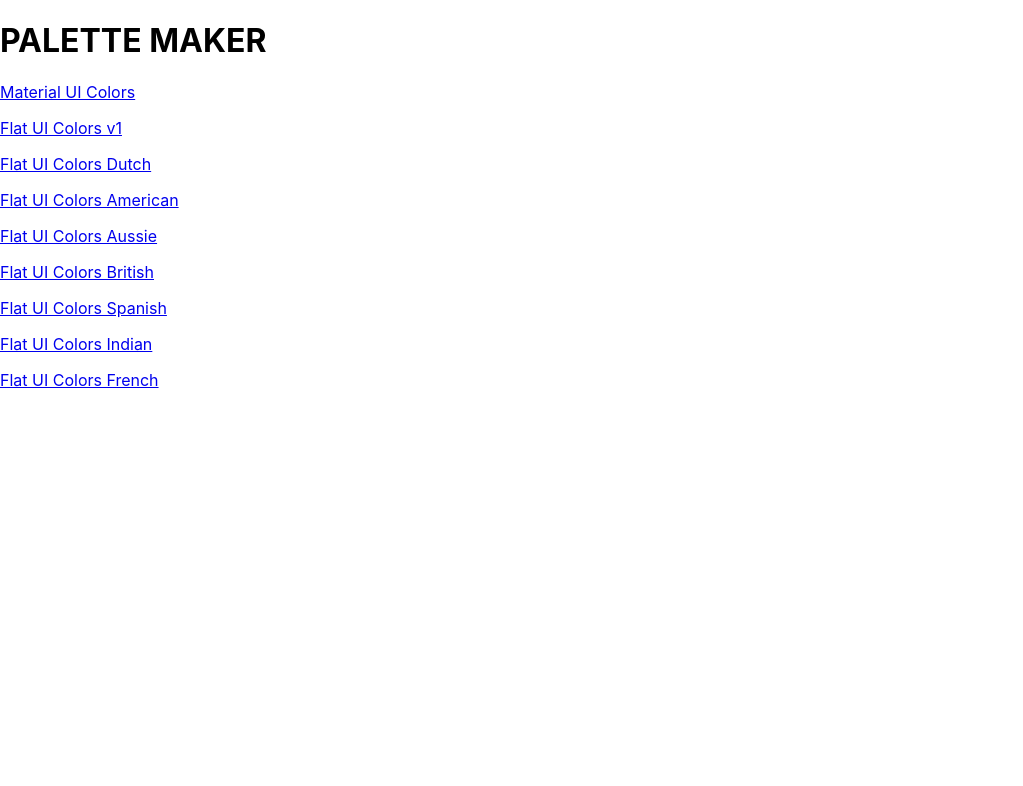
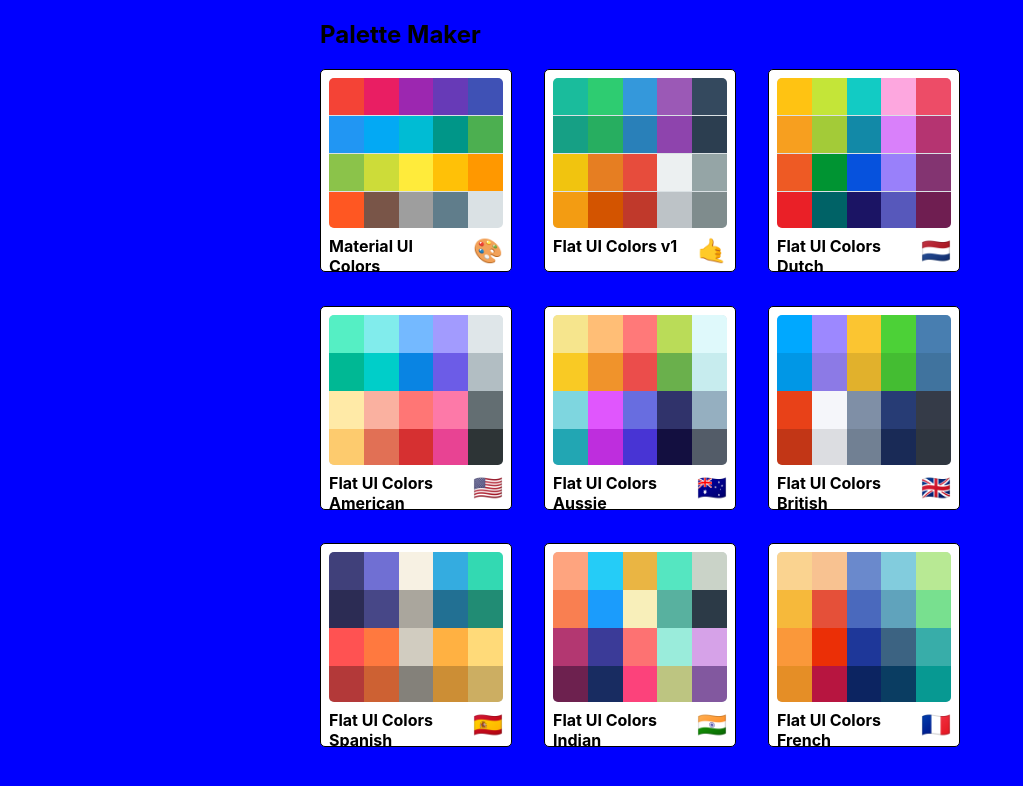
Before and after one commit to anoof/palette-maker, a React (Create React App) app: page / in a window 1280 px wide. Shown: the top 786 px of the page, without its empty margins (0-1023 px from the left). Built offline with nearby package versions, Linux system fonts and the light colour scheme.

Commit message:
added withStyles from material for styling minipalette and palettelist

```diff
--- a/package.json
+++ b/package.json
@@ -5,6 +5,7 @@
   "dependencies": {
     "@material-ui/core": "^4.12.3",
     "@material-ui/icons": "^4.11.2",
+    "@material-ui/styles": "^4.11.4",
     "@testing-library/jest-dom": "^5.14.1",
     "@testing-library/react": "^11.2.7",
     "@testing-library/user-event": "^12.8.3",
--- /dev/null
+++ b/src/MiniPalette.js
@@ -0,0 +1,68 @@
+import React from "react";
+import { withStyles } from "@material-ui/styles";
+
+const styles = {
+	root: {
+		backgroundColor: "white",
+		border: "1px solid black",
+		borderRadius: "5px",
+		padding: "0.5rem",
+		position: "relative",
+		overflow: "hidden",
+		"&:hover": {
+			cursor: "pointer",
+		},
+	},
+	colors: {
+        backgroundColor: "#dae1e4",
+        height: "150px",
+        width: "100%",
+        borderRadius: "5px",
+        overflow: "hidden"
+	},
+	title: {
+		display: "flex",
+		justifyContent: "space-between",
+		alignItems: "flex-start",
+		margin: "0",
+		color: "black",
+		paddingTop: "0.5rem",
+		fontSize: "1rem",
+		position: "relative",
+        height: "50px"
+	},
+	emoji: {
+		marginLeft: "0.5rem",
+		fontSize: "1.5rem",
+	},
+    miniColor: {
+      height: "25%",
+      width: "20%",
+      display: "inline-block",
+      margin: "0 auto",
+      position: "relative",
+      marginBottom: "-3.5px"
+    }
+};
+
+function MiniPalette(props) {
+	const { classes, paletteName, emoji, colors } = props;
+	const miniColorBoxes = colors.map(color => (
+        <div
+            className={classes.miniColor}
+            style={{ backgroundColor: color.color }}
+            key={color.name}
+        />
+    ));
+
+	return (
+		<div className={classes.root}>
+			<div className={classes.colors}>{miniColorBoxes}</div>
+            <h5 className={classes.title}>
+                {paletteName} <span className={classes.emoji}>{emoji}</span>
+            </h5>
+		</div>
+	);
+}
+
+export default withStyles(styles)(MiniPalette);
--- a/src/PaletteList.js
+++ b/src/PaletteList.js
@@ -1,20 +1,55 @@
 import React, { Component } from "react";
 import { Link } from "react-router-dom";
+import MiniPalette from "./MiniPalette";
+import { withStyles } from "@material-ui/styles";
+
+const styles = {
+	root: {
+		backgroundColor: "blue",
+		height: "100vh",
+		display: "flex",
+		alignItems: "flex-start",
+		justifyContent: "center",
+	},
+	container: {
+		width: "50%",
+		display: "flex",
+		alignItems: "flex-start",
+		flexDirection: "column",
+		flexWrap: "wrap",
+	},
+	nav: {
+		display: "flex",
+		width: "100%",
+		justifyContent: "space-between"
+	},
+	palettes: {
+		boxSizing: "border-box",
+		width: "100%",
+		display: "grid",
+		gridTemplateColumns: "repeat(3, 30%)",
+		gridGap: "5%",
+	},
+};
 
 class PaletteList extends Component {
 	render() {
-        const { palettes } = this.props;
+		const { palettes, classes } = this.props;
 		return (
-            <div>
-                <h1>PALETTE MAKER</h1>
+			<div className={classes.root}>
+                <div className={classes.container}>
+                    <nav className={classes.nav}>
+                        <h1>Palette Maker</h1>
+                    </nav>
+                    <div className={classes.palettes}>
                         {palettes.map(palette => (
-                    <p>
-                        <Link to={`/palette/${palette.id}`}>{palette.paletteName}</Link>
-                    </p>
+                            <MiniPalette {...palette} />
                         ))}
                     </div>
-        )
+                </div>
+			</div>
+		);
 	}
 }
 
-export default PaletteList;
+export default withStyles(styles)(PaletteList);
```
Also changed, not shown: 1 other file (tests, documents, lock files or other folders). Lines whose indentation alone changed are shown as unchanged.
